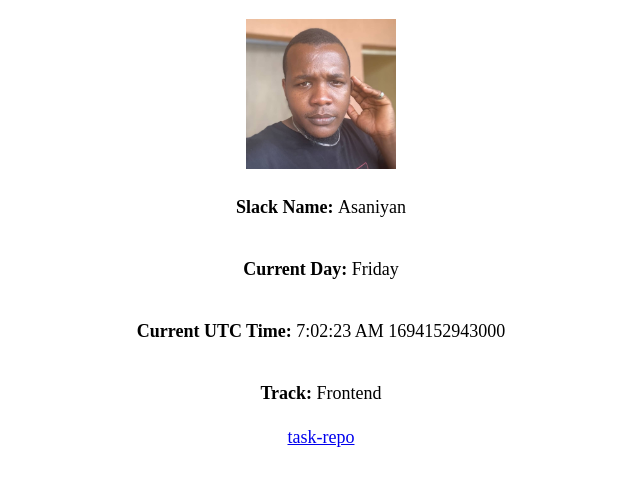
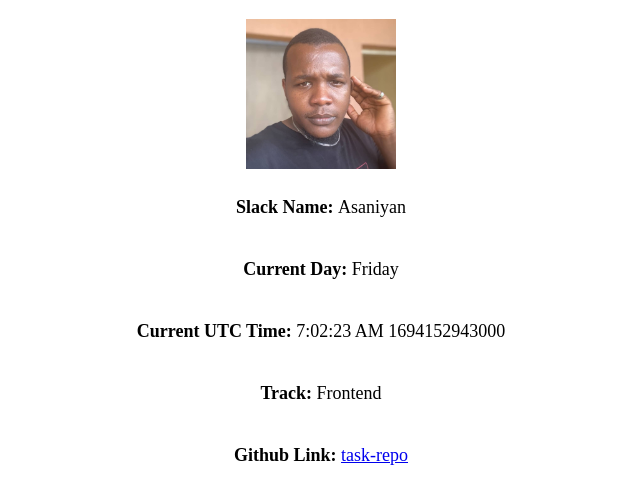
Before and after one commit to ASANIYAN/stage-one, a plain HTML site: page index.html in a window 1280 px wide. Shown: the part 61-564 px from the top of the page, without its empty margins (319-959 px from the left). Drawn offline with Linux system fonts and the light colour scheme.

Commit message:
code update

```diff
--- a/index.html
+++ b/index.html
@@ -42,6 +42,8 @@
 
             <p data-testid="myTrack"> <b> Track: </b> Frontend </p>
 
+            <p>
+                <b> Github Link: </b>
                 <a
                     href="https://github.com/ASANIYAN/stage-one"
                     target="_blank"
@@ -49,6 +51,7 @@
                 >
                     task-repo
                 </a>
+            </p>
 
         </section>
     </main>
```
Lines whose indentation alone changed are shown as unchanged.
